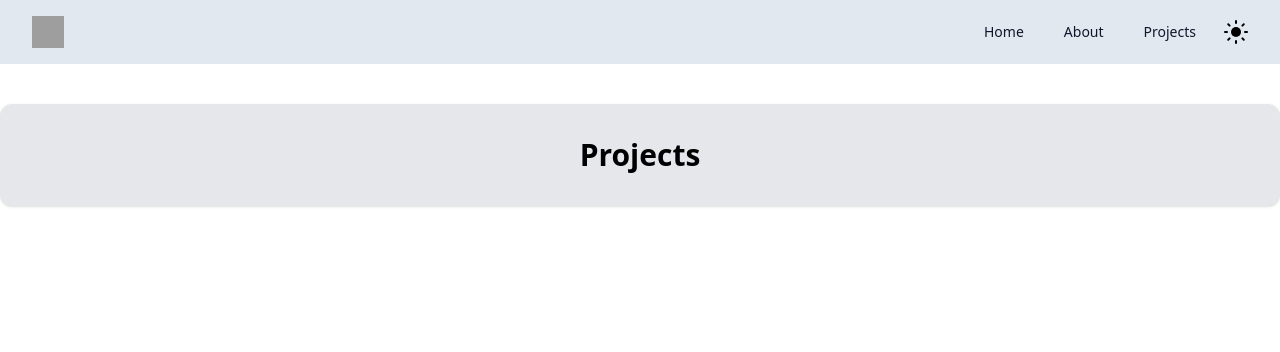
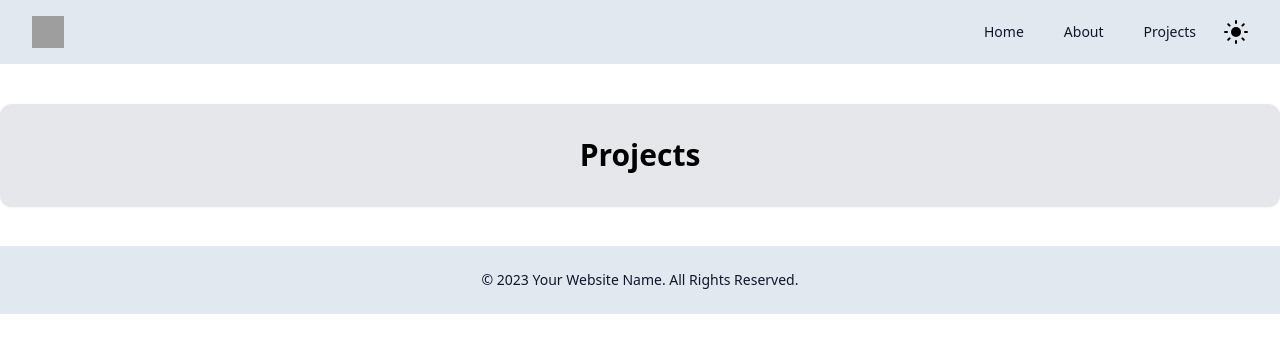
Before and after one commit to CiprianBoamba/p-web, a React (Create React App) app: page /projects in a window 1280 px wide. Shown: the top 352 px of the page. Built offline with nearby package versions, Linux system fonts and the light colour scheme; grey boxes are pictures that could not be loaded.

Commit message:
add footer-general

```diff
--- a/src/App.tsx
+++ b/src/App.tsx
@@ -7,6 +7,7 @@ import HomePage from './pages/Home';
 import About from './pages/About';
 import Projects from './pages/Projects';
 import MyNavbar from './components/Navbar';
+import Footer from './components/Footer';
 
 const App = () => {
   return (
@@ -14,12 +15,12 @@ const App = () => {
       <div className="App">
         <BrowserRouter>
           <MyNavbar />
-
           <Routes>
             <Route path="/" element={<HomePage />} />
             <Route path="/about" element={<About />} />
             <Route path="/projects" element={<Projects />} />
           </Routes>
+          <Footer />
         </BrowserRouter>
       </div>
     </>
--- /dev/null
+++ b/src/components/Footer.tsx
@@ -0,0 +1,16 @@
+import React from 'react';
+
+const Footer: React.FC = () => {
+  return (
+    <footer className="bg-slate-200 py-6 dark:bg-slate-600">
+      <div className="container mx-auto text-center">
+        <p className="text-sm font-medium text-slate-900 dark:text-white">
+          &copy; {new Date().getFullYear()} Your Website Name. All Rights
+          Reserved.
+        </p>
+      </div>
+    </footer>
+  );
+};
+
+export default Footer;
```
